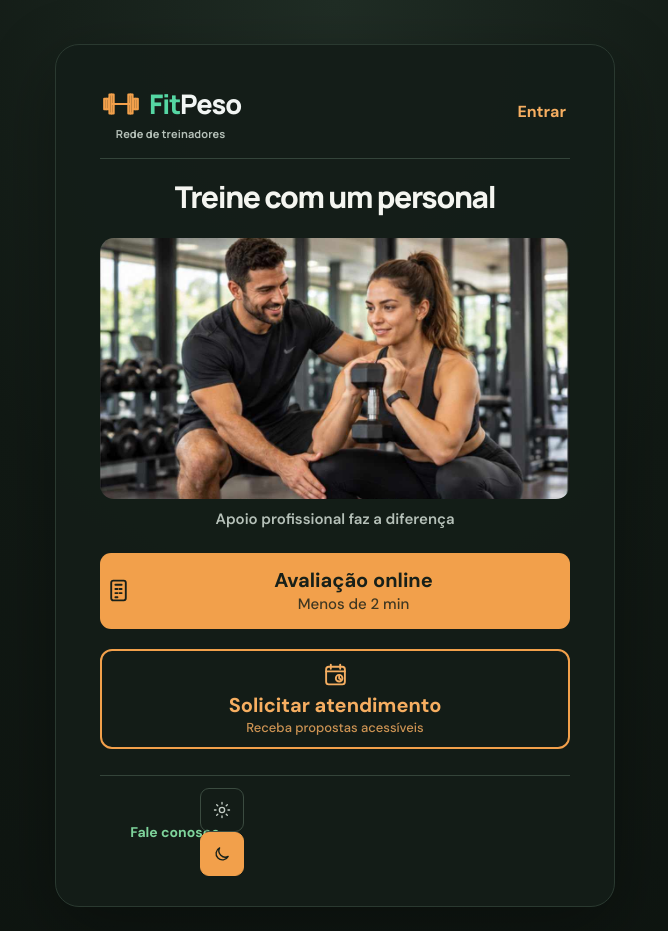
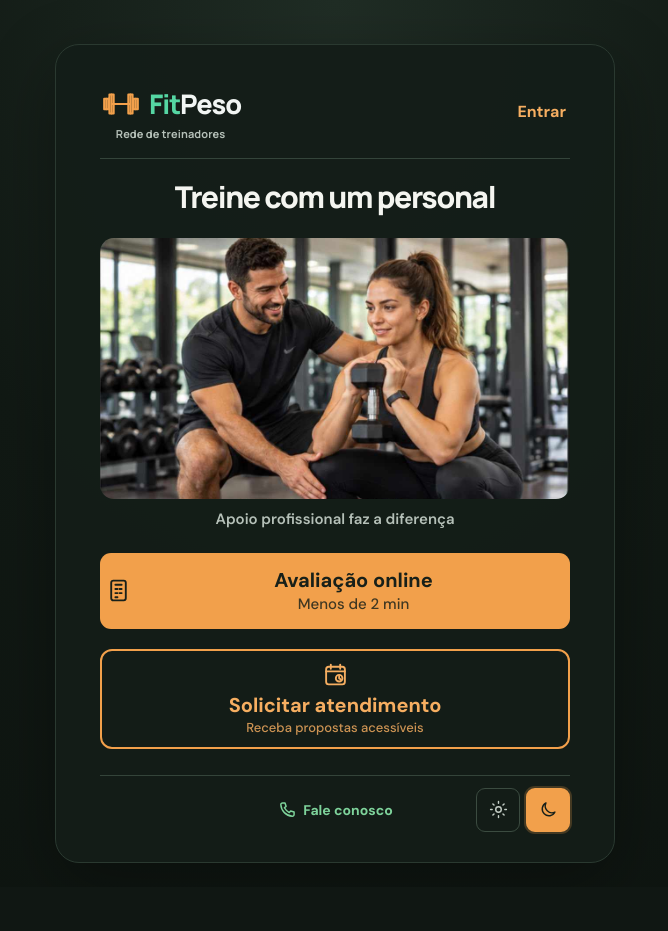
Before and after one commit to albertoapr/calculadoraimc, a Vue app: page / in a window 1280 px wide. Shown: the whole page, without its empty margins (305-973 px from the left). After the commit the page ends 887 px from the top, so only its background shows below. Built offline with nearby package versions, Linux system fonts and the light colour scheme.

Commit message:
Padroniza botões de tema com seleção destacada à direita e centraliza contato com ícone telefone

```diff
--- a/src/assets/main.css
+++ b/src/assets/main.css
@@ -218,21 +218,22 @@ h2 { font-size: 21px; line-height: 1.4; }
 .login-validation-error { margin: 0 0 14px; padding: 12px 14px; border: 1px solid #fecaca; border-radius: 10px; color: #991b1b; background: #fef2f2; font-size: 13px; font-weight: 600; line-height: 1.45; }
 .disclaimer { margin: 20px 0 0; color: #71839a; text-align: center; font-size: 12px; line-height: 1.6; }
 /* Rodapé interno: temas à esquerda e contato centralizado na mesma linha. */
-/* Todos os controles pertencem à mesma div, sem encostar nas bordas do box. */
-.box-footer { display: grid; grid-template-columns: 44px 44px minmax(0, 1fr); align-items: center; column-gap: 6px; width: 100%; margin-top: 26px; padding-top: 12px; border-top: 1px solid var(--line); }
-.box-footer .theme-icon-button { display: grid; width: 44px; min-height: 44px; place-items: center; padding: 0; border: 1px solid var(--line); border-radius: 9px; color: var(--muted); background: transparent; }
-.box-footer .theme-icon-button svg { width: 18px; height: 18px; fill: none; stroke: currentColor; stroke-linecap: round; stroke-linejoin: round; stroke-width: 1.8; }
-.box-footer .theme-icon-button.active { border-color: var(--blue); color: var(--blue-dark); background: #dbe8d9; }
-.box-footer .theme-icon-button:focus-visible { outline: 3px solid var(--blue); outline-offset: 2px; }
-.box-contact-link { justify-self: center; display: inline-flex; align-items: center; justify-content: center; gap: 6px; min-height: 44px; padding: 6px 4px; color: var(--blue-dark); font-size: 14px; font-weight: 700; text-decoration: none; text-align: center; white-space: nowrap; }
+/* Rodapé interno: link centralizado no box e dois botões idênticos à direita. */
+.box-footer { display: grid; grid-template-columns: minmax(0, 1fr) auto minmax(0, 1fr); align-items: center; column-gap: 8px; width: 100%; margin-top: 26px; padding-top: 12px; border-top: 1px solid var(--line); }
+.box-footer-balancer { grid-column: 1; }
+.box-theme-actions { grid-column: 3; display: flex; align-items: center; justify-content: flex-end; gap: 6px; min-width: 0; }
+.box-footer .box-theme-actions .theme-icon-button { box-sizing: border-box; display: grid; flex: 0 0 44px; width: 44px; height: 44px; min-width: 44px; min-height: 44px; max-width: 44px; max-height: 44px; place-items: center; padding: 0; border: 1px solid var(--line); border-radius: 9px; color: var(--muted); background: transparent; }
+.box-footer .box-theme-actions .theme-icon-button svg { width: 19px; height: 19px; fill: none; stroke: currentColor; stroke-linecap: round; stroke-linejoin: round; stroke-width: 1.8; }
+.box-footer .box-theme-actions .theme-icon-button.active { border: 2px solid var(--blue); color: #fff; background: var(--blue); box-shadow: 0 0 0 2px rgba(40, 107, 78, .18); }
+.box-footer .box-theme-actions .theme-icon-button:focus-visible { outline: 3px solid var(--blue); outline-offset: 2px; }
+.box-contact-link { grid-column: 2; grid-row: 1; justify-self: center; display: inline-flex; align-items: center; justify-content: center; gap: 6px; min-height: 44px; padding: 6px 4px; color: var(--blue-dark); font-size: 14px; font-weight: 700; text-decoration: none; text-align: center; white-space: nowrap; }
 .box-contact-link:hover { text-decoration: underline; }
 .box-contact-link:focus-visible { outline: 3px solid var(--blue); outline-offset: 2px; border-radius: 6px; }
-.box-whatsapp-icon { width: 20px; height: 20px; flex: 0 0 auto; }
-.box-footer-spacer { display: none; }
+.box-contact-icon { width: 20px; height: 20px; flex: 0 0 auto; }
 html[data-theme='dark'] .box-contact-link { color: #7ed39b; }
-html[data-theme='dark'] .box-footer .theme-icon-button { border-color: #3b4b40; color: #c3cdc5; }
-html[data-theme='dark'] .box-footer .theme-icon-button.active { border-color: #f2a04b; color: #182019; background: #f2a04b; }
-@media (max-width: 520px) { .box-footer { grid-template-columns: 40px 40px minmax(0, 1fr); column-gap: 4px; margin-top: 22px; padding-top: 10px; } .box-footer .theme-icon-button { width: 40px; } .box-contact-link { font-size: 13px; gap: 4px; } .box-whatsapp-icon { width: 18px; height: 18px; } }
+html[data-theme='dark'] .box-footer .box-theme-actions .theme-icon-button { border-color: #3b4b40; color: #c3cdc5; background: transparent; }
+html[data-theme='dark'] .box-footer .box-theme-actions .theme-icon-button.active { border: 2px solid #f2a04b; color: #182019; background: #f2a04b; box-shadow: 0 0 0 2px rgba(242, 160, 75, .22); }
+@media (max-width: 390px) { .box-footer { grid-template-columns: minmax(0, 1fr) auto; row-gap: 4px; margin-top: 22px; padding-top: 10px; } .box-footer-balancer { display: none; } .box-theme-actions { grid-column: 2; grid-row: 1; } .box-contact-link { grid-column: 1 / -1; grid-row: 2; } }
 /* Barra superior da página inicial: marca à esquerda, acesso à direita. */
 .fitpeso-home-topbar { position: relative; z-index: 5; display: flex; align-items: center; justify-content: space-between; gap: 12px; min-width: 0; margin-bottom: 8px; }
 .fitpeso-home-brand { display: inline-flex; flex: 0 1 auto; min-width: 0; flex-direction: column; align-items: stretch; gap: 2px; font-family: Manrope, sans-serif; font-weight: 900; letter-spacing: -.05em; line-height: 1.2; }
@@ -457,7 +458,7 @@ html[data-theme='dark'] .body-fat-reference-unavailable { color: #a6b2a9; }
 html[data-theme='dark'] .silhouette-item { color: #a6b2a9; }
 html[data-theme='dark'] .silhouette-item.active { border-color: #f2a04b; color: #ffbd7d; background: #27352c; }
 html[data-theme='dark'] .status { color: #d9e6db; background: #26372b; }
-html[data-theme='dark'] .box-contact-link { color: #7ed39b; }
+
 html[data-theme='dark'] .trainer-signup-link { color: #f6ae61; }
 html[data-theme='dark'] .theme-switch button { border-color: #3b4b40; color: #c3cdc5; }
 html[data-theme='dark'] .theme-switch button.active { border-color: #f2a04b; color: #182019; background: #f2a04b; }
```
